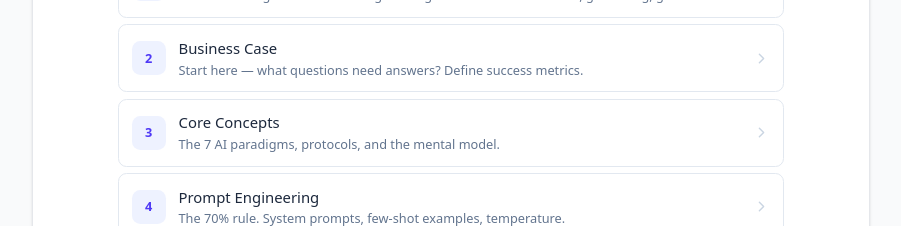
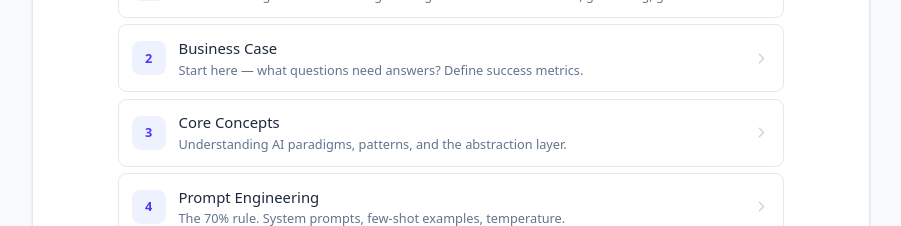
Before and after one commit to Ops-Team-Leverege/mcp-rag-guide, a React (Vite) app in the folder guide-app/: page / in a window 1280 px wide. Shown: the part 840-1066 px from the top of the page, without its empty margins (342-1243 px from the left). Built offline with nearby package versions, Linux system fonts and the light colour scheme.

Commit message:
Update Core Concepts description in Overview - remove '7 paradigms' reference

```diff
--- a/guide-app/src/leverege-mcp-rag-guide/sections/OverviewSection.jsx
+++ b/guide-app/src/leverege-mcp-rag-guide/sections/OverviewSection.jsx
@@ -9,7 +9,7 @@ export const OverviewSection = () => {
   const learningPath = [
     { num: 1, title: "Mindset Shift", desc: "From 'AI is magic' to 'AI needs engineering for trust'. Hallucinations, grounding, guardrails.", tab: "mindset" },
     { num: 2, title: "Business Case", desc: "Start here — what questions need answers? Define success metrics.", tab: "businesscase" },
-    { num: 3, title: "Core Concepts", desc: "The 7 AI paradigms, protocols, and the mental model.", tab: "concepts" },
+    { num: 3, title: "Core Concepts", desc: "Understanding AI paradigms, patterns, and the abstraction layer.", tab: "concepts" },
     { num: 4, title: "Prompt Engineering", desc: "The 70% rule. System prompts, few-shot examples, temperature.", tab: "promptengineering" },
     { num: 5, title: "Model Selection", desc: "Route cheap, generate smart. Multi-model pattern, cost optimization.", tab: "modelselection" },
     { num: 6, title: "Data Shape", desc: "The foundation — garbage in, garbage out. Metadata matters.", tab: "data" },
```
